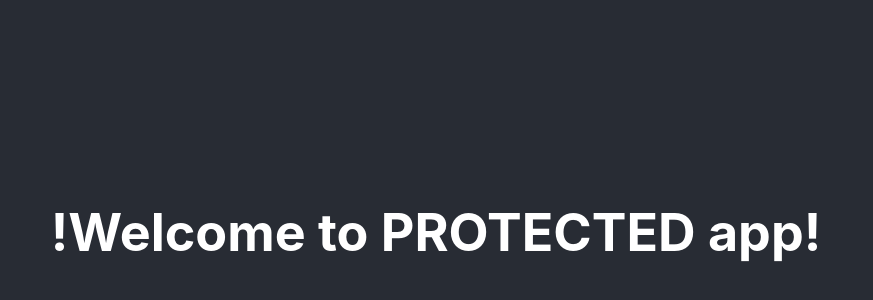
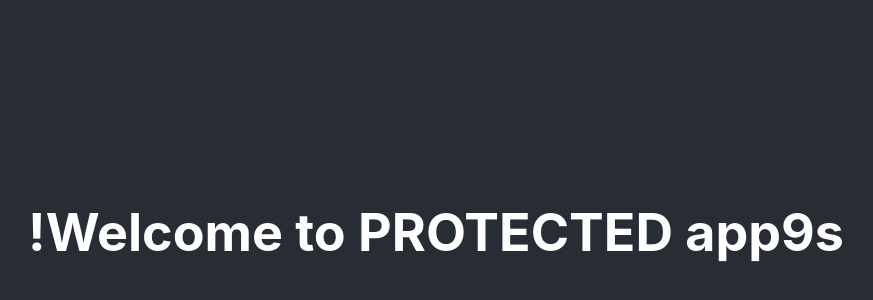
Before and after one commit to bsherrh7/react-express-vercel, a React (Create React App) app: page / in a window 1280 px wide. Shown: the part 168-468 px from the top of the page, without its empty margins (204-1077 px from the left). Built offline with nearby package versions, Linux system fonts and the light colour scheme.

Commit message:
addtional change for app.js

```diff
--- a/src/App.js
+++ b/src/App.js
@@ -4,7 +4,7 @@ function App() {
   return (
     <div className="App">
       <header className="App-header">
-        <h1>!Welcome to PROTECTED app!</h1>
+        <h1>!Welcome to PROTECTED app9s</h1>
       </header>
     </div>
   );
```
